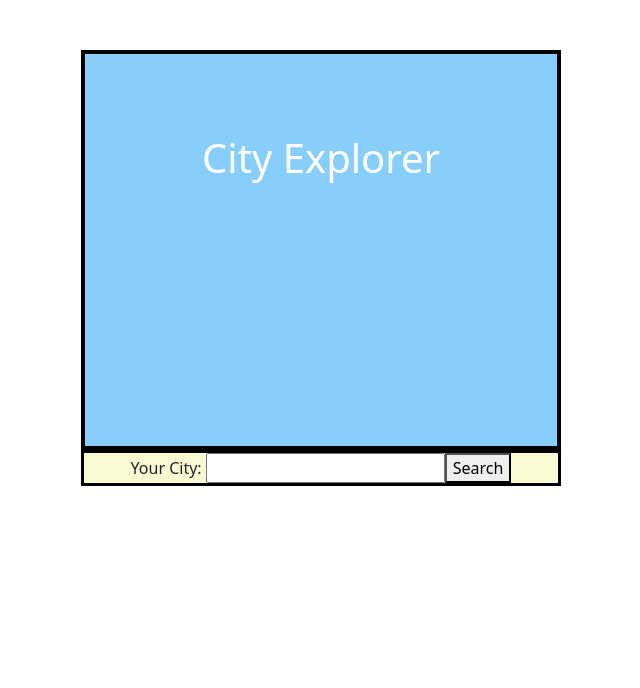
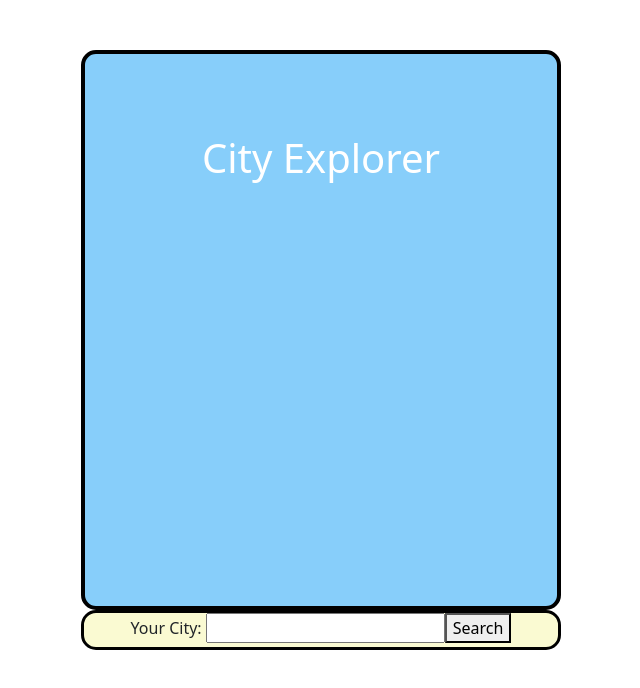
Before and after one commit to woodwardem/city-explorer, a React (Create React App) app: page / in a window 1280 px wide. Shown: the top 688 px of the page, without its empty margins (319-959 px from the left). Built offline with nearby package versions, Linux system fonts and the light colour scheme.

Commit message:
fixied some css

```diff
--- a/src/App.css
+++ b/src/App.css
@@ -6,30 +6,30 @@
 
 .App-header {
   background-color: lightskyblue;
-   min-height: 50vh;
+   min-height: 70vh;
    border: 4px solid black;
  min-width: 10vh;
   display: flex;
   flex-direction: column;
    margin-right: 400px;
-  font-size: calc(40px + 2vmin);
+  font-size: calc(50px + 2vmin);
  margin-left: 400px;
   color: white;
   text-align: center;
   padding-top: 80px;
   margin-top: 50px;
-
+  border-radius: 15px;
 }
 
 .form {
   background-color: lightgoldenrodyellow;
-  min-height: 4vh;
+  min-height: 5vh;
   border: solid black 3px;
   /* min-width: 40vh; */
 margin-left: 400px;
 margin-right: 400px;
 align-items: center;
-
+border-radius: 15px;
 
 }
 
```
